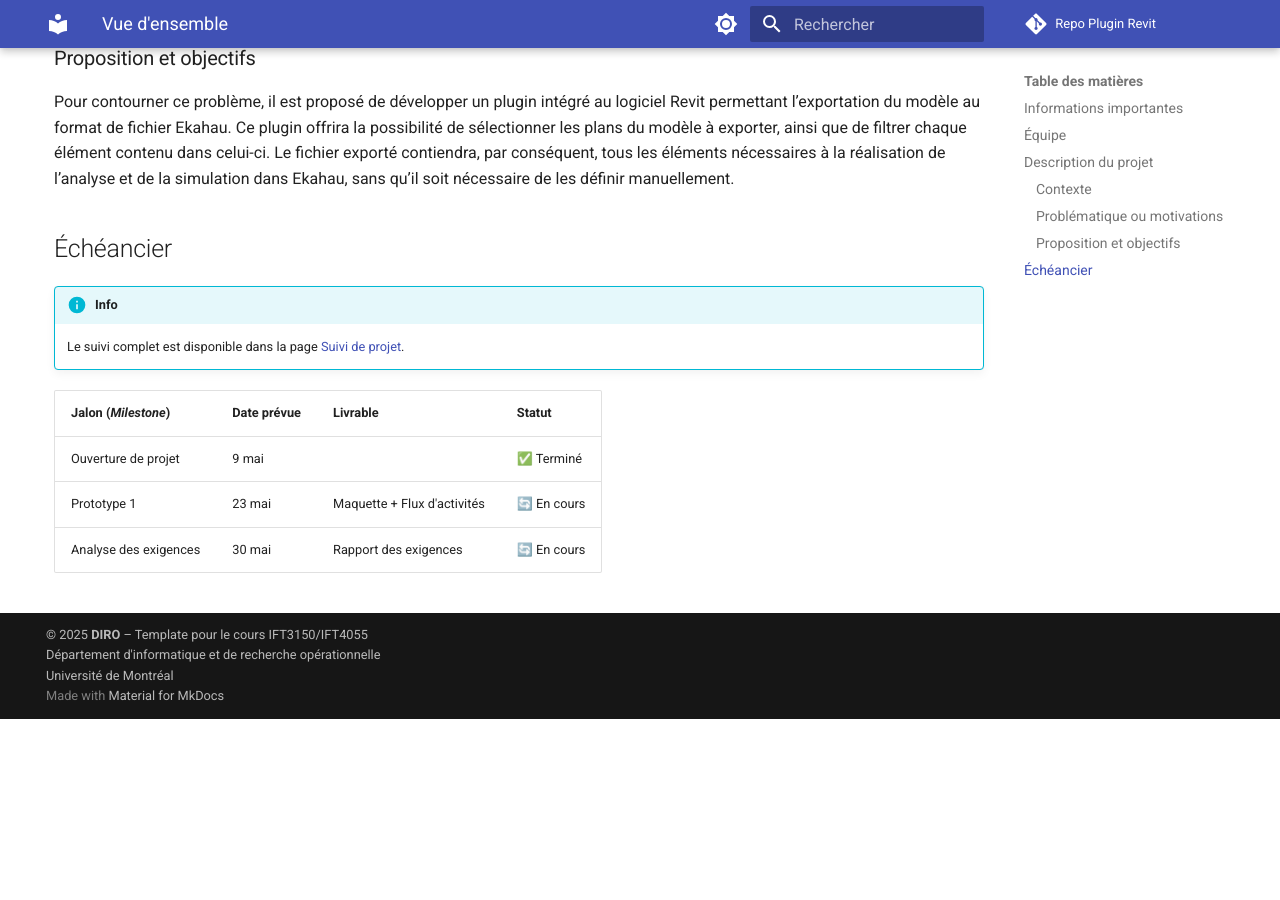
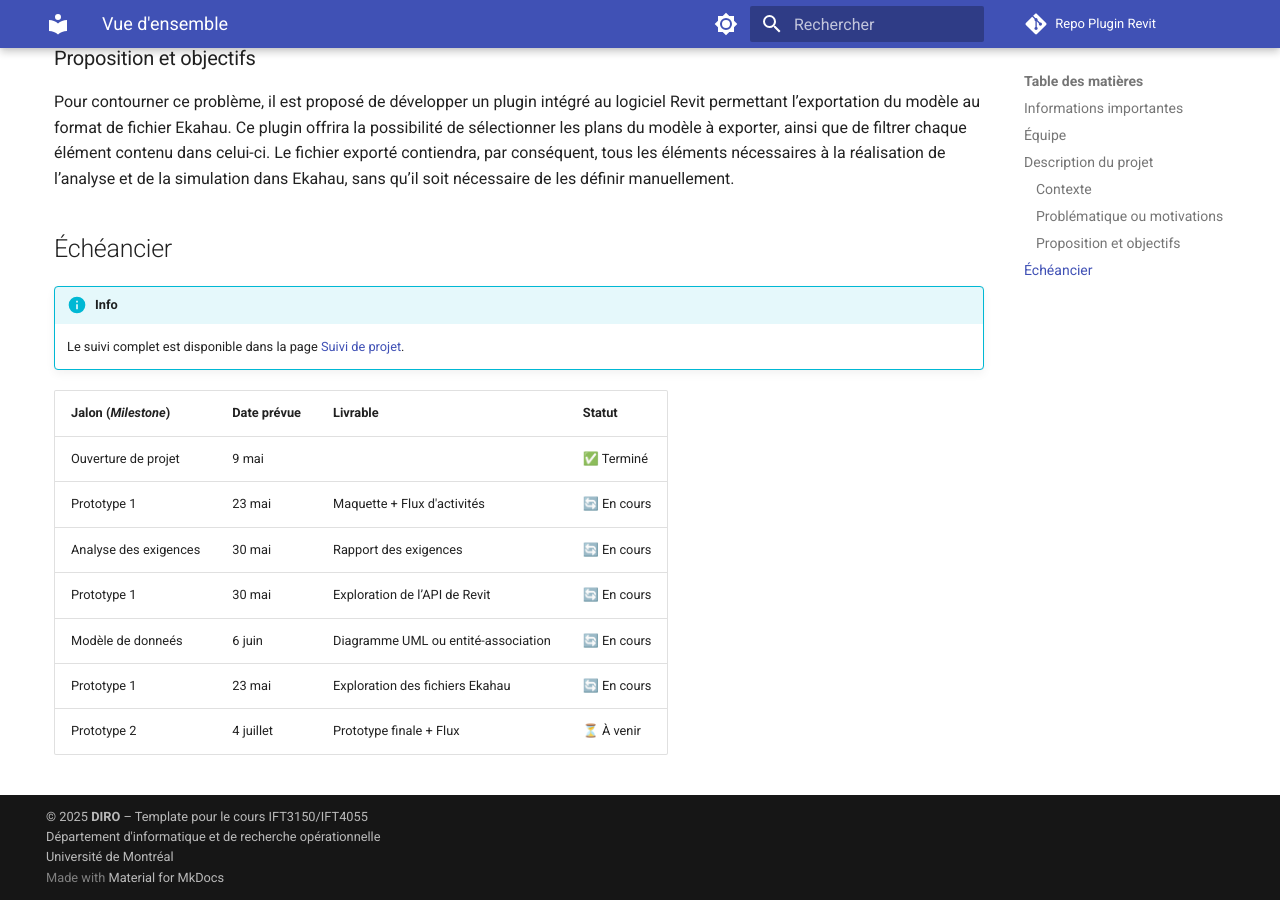
Before and after one commit to protolabo/plugin-revit, an MkDocs documentation site: the page built from docs/index.md, in a window 1280 px wide and 900 px high, scrolled down 1280 px. Built offline with MkDocs 1.6.1 and Material for MkDocs 9.7.7, drawn with Linux system fonts in a browser that asks for light colours; comment, search, counter and statistics services are not loaded; before the commit the page ends 1999 px from its top, so only the background shows below that.

Commit message:
update web site

```diff
--- a/docs/index.md
+++ b/docs/index.md
@@ -43,7 +43,11 @@ Pour contourner ce problème, il est proposé de développer un plugin intégré
 | Ouverture de projet            | 9 mai         |                                     | ✅ Terminé  |
 | Prototype 1                    | 23 mai        | Maquette + Flux d'activités         | 🔄 En cours |
 | Analyse des exigences          | 30 mai        | Rapport des exigences               | 🔄 En cours |
-<!-- | Prototype 2                    | 30 mai        | Prototype finale + Flux             | ⏳ À venir  | -->
+| Prototype 1                    | 30 mai        | Exploration de l’API de Revit       | 🔄 En cours |
+| Modèle de donneés              | 6 juin        | Diagramme UML ou entité-association | 🔄 En cours |
+| Prototype 1                    | 23 mai        | Exploration des fichiers Ekahau     | 🔄 En cours |
+| Prototype 2                    | 4 juillet     | Prototype finale + Flux             | ⏳ À venir  |
+
 <!-- | Architecture                   | 30 mai        | Diagramme UML ou modèle C4          | ⏳ À venir  | -->
 <!-- | Modèle de donneés              | 6 juin        | Diagramme UML ou entité-association | ⏳ À venir  | -->
 <!-- | Revue de conception            | 6 juin        | Feedback encadrant + ajustements    | ⏳ À venir  | -->
```
